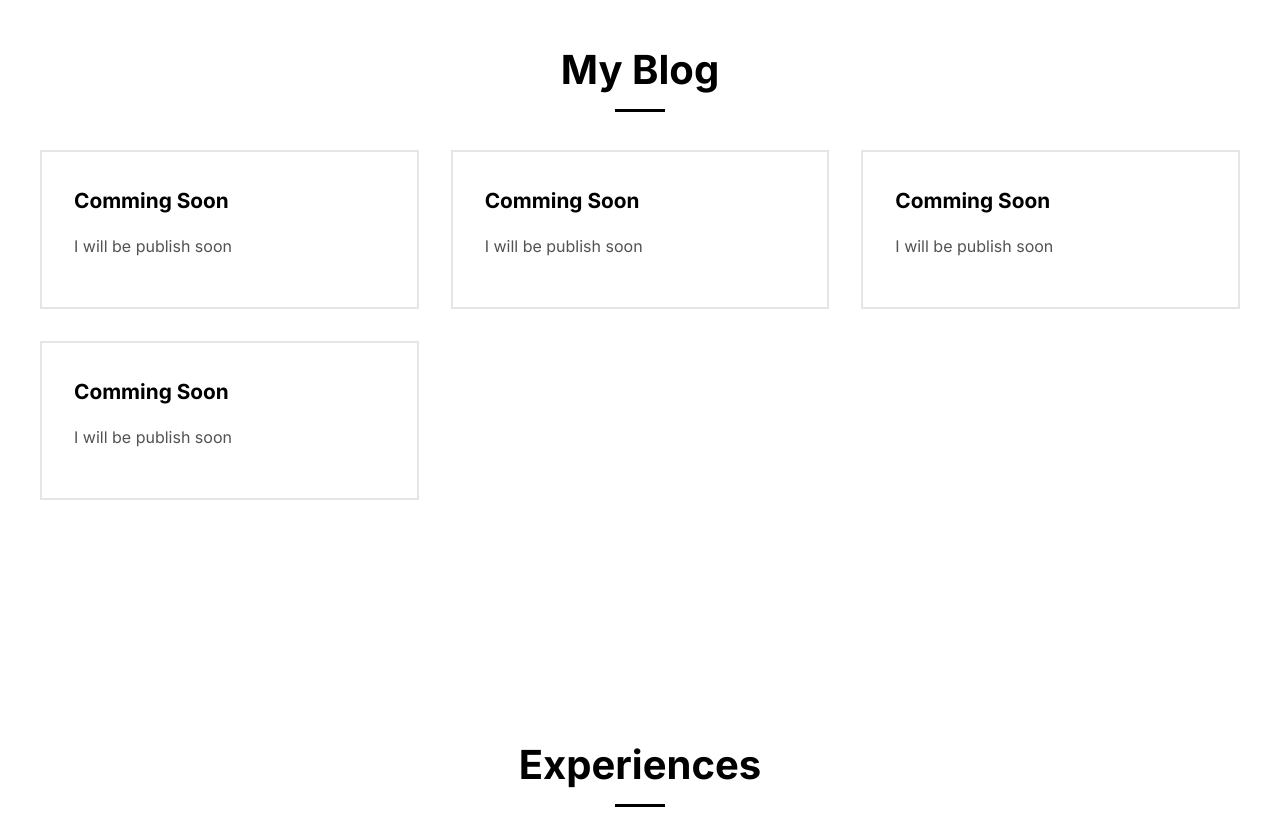
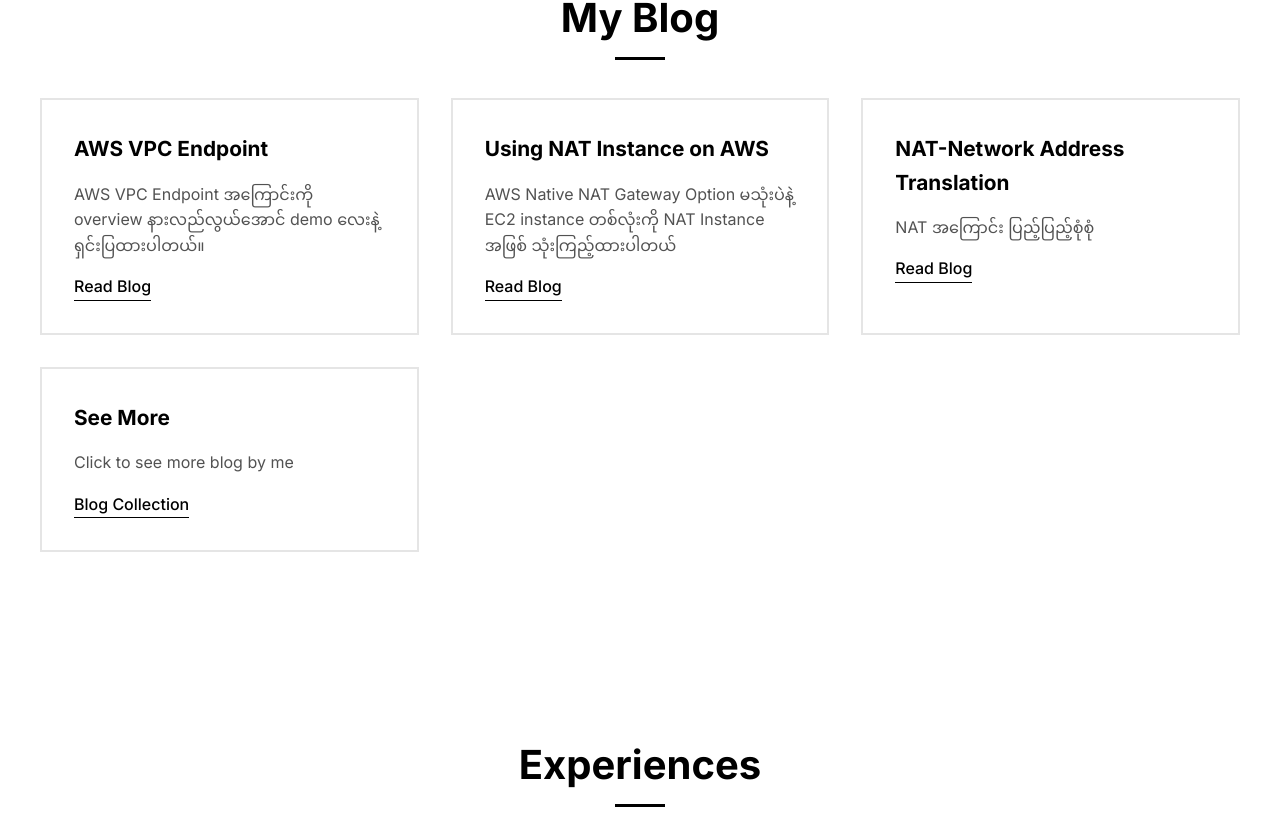
Before and after one commit to maki-sam/makisam-portfolio-website, a plain HTML site: page index.html in a window 1280 px wide. Shown: the part 948-1775 px from the top of the page. Drawn offline with nearby package versions, Linux system fonts and the light colour scheme.

Commit message:
final check and update

```diff
--- a/index.html
+++ b/index.html
@@ -66,43 +66,25 @@
             <h2 class="section-title">My Blog</h2>
             <div class="vlog-grid">
                 <div class="vlog-item">
-                    <h3>Comming Soon</h3>
-                    <p>I will be publish soon</p>
+                    <h3>AWS VPC Endpoint</h3>
+                    <p>AWS VPC Endpoint အကြောင်းကို overview နားလည်လွယ်အောင် demo လေးနဲ့ ရှင်းပြထားပါတယ်။</p>
+                    <a href="https://makisam.hashnode.dev/vpc-endpoint-with-demolab" class="vlog-link" target="_blank">Read Blog</a>
                 </div>
                 <div class="vlog-item">
-                    <h3>Comming Soon</h3>
-                    <p>I will be publish soon</p>
+                    <h3>Using NAT Instance on AWS</h3>
+                    <p>AWS Native NAT Gateway Option မသုံးပဲနဲ့ EC2 instance တစ်လုံးကို NAT Instance အဖြစ် သုံးကြည့်ထားပါတယ်</p>
+                    <a href="https://makisam.hashnode.dev/using-nat-instance-on-aws" class="vlog-link" target="_blank">Read Blog</a>
                 </div>
                 <div class="vlog-item">
-                    <h3>Comming Soon</h3>
-                    <p>I will be publish soon</p>
+                    <h3>NAT-Network Address Translation</h3>
+                    <p>NAT အကြောင်း ပြည့်ပြည့်စုံစုံ</p>
+                    <a href="https://makisam.hashnode.dev/network-address-translation-nat" class="vlog-link" target="_blank">Read Blog</a>
                 </div>
                 <div class="vlog-item">
-                    <h3>Comming Soon</h3>
-                    <p>I will be publish soon</p>
+                    <h3>See More</h3>
+                    <p>Click to see more blog by me</p>
+                    <a href="https://makisam.hashnode.dev" class="vlog-link" target="_blank">Blog Collection</a>
                 </div>
-            <!--
-                <div class="vlog-item">
-                    <h3>Network Security Best Practices</h3>
-                    <p>A comprehensive guide to securing your network infrastructure against modern threats and vulnerabilities.</p>
-                    <a href="https://youtube.com/watch?v=example1" class="vlog-link" target="_blank">Watch Video</a>
-                </div>
-                <div class="vlog-item">
-                    <h3>OSPF vs BGP: When to Use What</h3>
-                    <p>Deep dive into routing protocols and making the right choice for your network topology and requirements.</p>
-                    <a href="https://youtube.com/watch?v=example2" class="vlog-link" target="_blank">Watch Video</a>
-                </div>
-                <div class="vlog-item">
-                    <h3>SD-WAN Implementation Guide</h3>
-                    <p>Step-by-step walkthrough of implementing Software-Defined WAN solutions for enterprise networks.</p>
-                    <a href="https://youtube.com/watch?v=example3" class="vlog-link" target="_blank">Watch Video</a>
-                </div>
-                <div class="vlog-item">
-                    <h3>Network Monitoring Tools Comparison</h3>
-                    <p>Reviewing and comparing popular network monitoring solutions to help you choose the right tool.</p>
-                    <a href="https://youtube.com/watch?v=example4" class="vlog-link" target="_blank">Watch Video</a>
-                </div>
-            -->
             </div>
         </div>
     </section>
```
